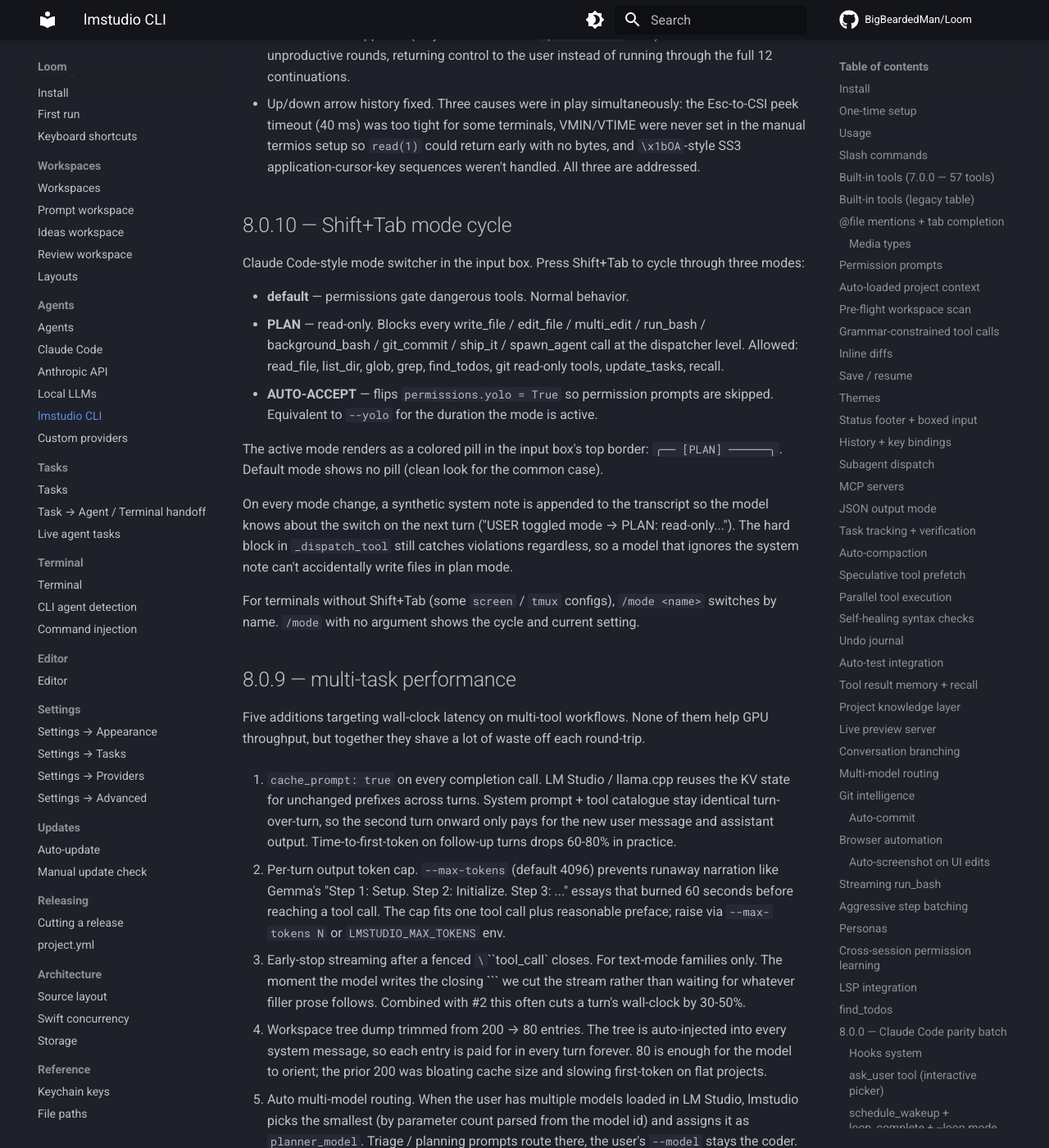
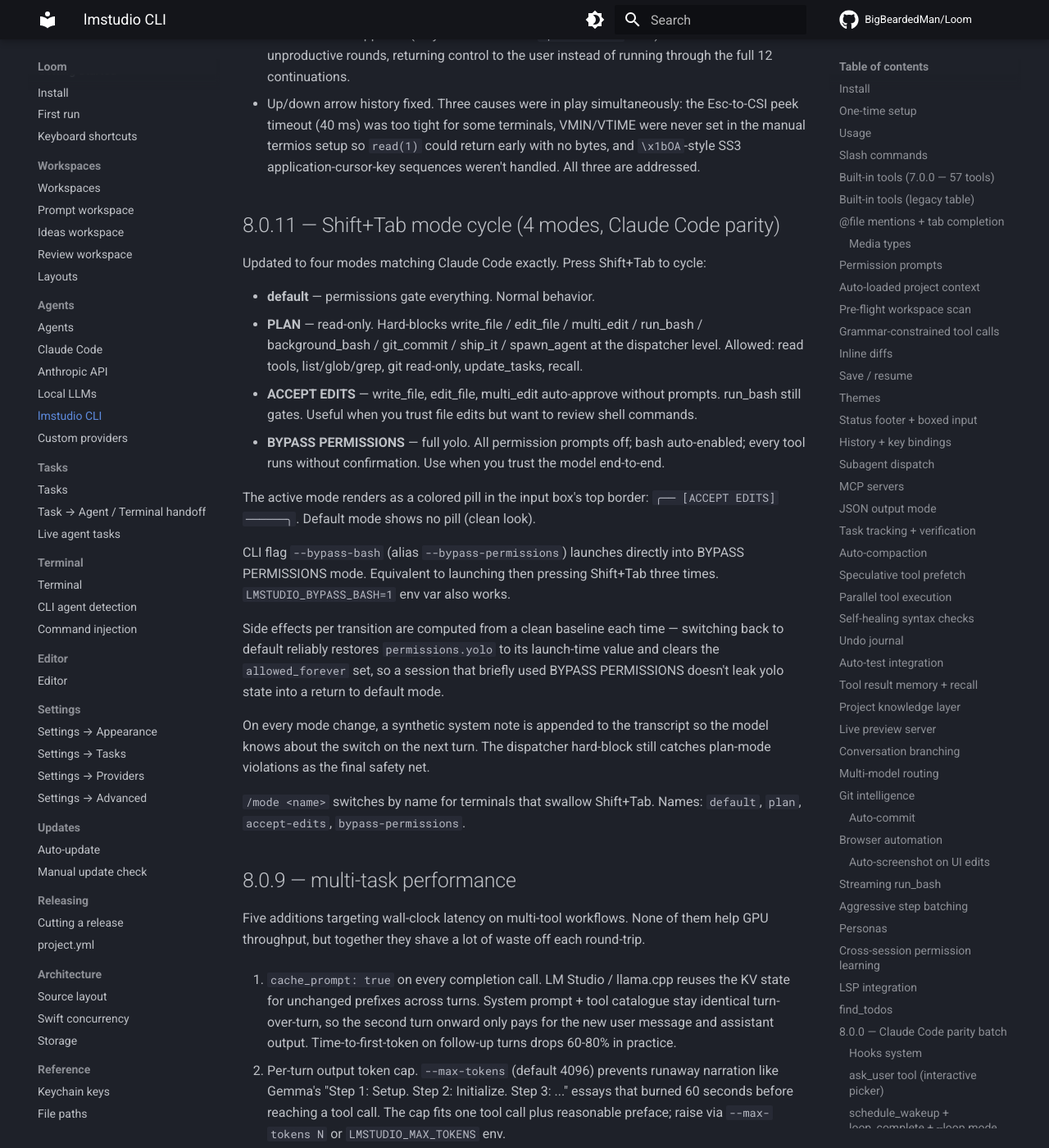
Before and after one commit to BigBeardedMan/Loom, an MkDocs documentation site: the page built from docs/agents/lmstudio-cli.md, in a window 1280 px wide and 1400 px high, scrolled down 23590 px. Shown: the whole window at 82% size. Built offline with MkDocs 1.6.1 and Material for MkDocs 9.7.7, drawn with Linux system fonts in a browser that asks for light colours; comment, search, counter and statistics services are not loaded.

Commit message:
lmstudio 8.0.11: 4-mode cycle (default / PLAN / ACCEPT EDITS / BYPASS PERMISSIONS)
Match Claude Code mode parity exactly. AUTO-ACCEPT was doing two
distinct jobs (auto-approve writes vs full yolo); split into:

- ACCEPT EDITS: write_file / edit_file / multi_edit auto-approve.
  Bash still gates. Useful when file edits are trusted but you
  want to review shell commands.
- BYPASS PERMISSIONS: full yolo, bash on, no prompts. Use only
  when trusting the model end-to-end.

Also:
- New --bypass-bash / --bypass-permissions CLI flag launches
  directly into BYPASS PERMISSIONS mode. LMSTUDIO_BYPASS_BASH=1
  env var equivalent.
- New set_mode(name) method for /mode and the flag (jumps directly
  to a target mode rather than cycling).
- _apply_mode resets the permission baseline before layering on
  the new mode's effects, so cycling back to default reliably
  clears state from ACCEPT EDITS / BYPASS PERMISSIONS.

Co-Authored-By: Claude Opus 4.7 <noreply@anthropic.com>

```diff
--- a/docs/agents/lmstudio-cli.md
+++ b/docs/agents/lmstudio-cli.md
@@ -651,19 +651,24 @@ General-purpose 3B–4B models will usually skip `update_tasks` or call it once
 - Zero-progress orchestrator guard. The continuation loop tracks consecutive turns where no real tool work happened (only narration + bare `update_tasks` calls) and breaks out after 2 unproductive rounds, returning control to the user instead of running through the full 12 continuations.
 - Up/down arrow history fixed. Three causes were in play simultaneously: the Esc-to-CSI peek timeout (40 ms) was too tight for some terminals, VMIN/VTIME were never set in the manual termios setup so `read(1)` could return early with no bytes, and `\x1bOA`-style SS3 application-cursor-key sequences weren't handled. All three are addressed.
 
-## 8.0.10 — Shift+Tab mode cycle
+## 8.0.11 — Shift+Tab mode cycle (4 modes, Claude Code parity)
 
-Claude Code-style mode switcher in the input box. Press Shift+Tab to cycle through three modes:
+Updated to four modes matching Claude Code exactly. Press Shift+Tab to cycle:
 
-- **default** — permissions gate dangerous tools. Normal behavior.
-- **PLAN** — read-only. Blocks every write_file / edit_file / multi_edit / run_bash / background_bash / git_commit / ship_it / spawn_agent call at the dispatcher level. Allowed: read_file, list_dir, glob, grep, find_todos, git read-only tools, update_tasks, recall.
-- **AUTO-ACCEPT** — flips `permissions.yolo = True` so permission prompts are skipped. Equivalent to `--yolo` for the duration the mode is active.
+- **default** — permissions gate everything. Normal behavior.
+- **PLAN** — read-only. Hard-blocks write_file / edit_file / multi_edit / run_bash / background_bash / git_commit / ship_it / spawn_agent at the dispatcher level. Allowed: read tools, list/glob/grep, git read-only, update_tasks, recall.
+- **ACCEPT EDITS** — write_file, edit_file, multi_edit auto-approve without prompts. run_bash still gates. Useful when you trust file edits but want to review shell commands.
+- **BYPASS PERMISSIONS** — full yolo. All permission prompts off; bash auto-enabled; every tool runs without confirmation. Use when you trust the model end-to-end.
 
-The active mode renders as a colored pill in the input box's top border: `╭── [PLAN] ──────╮`. Default mode shows no pill (clean look for the common case).
+The active mode renders as a colored pill in the input box's top border: `╭── [ACCEPT EDITS] ──────╮`. Default mode shows no pill (clean look).
 
-On every mode change, a synthetic system note is appended to the transcript so the model knows about the switch on the next turn ("USER toggled mode → PLAN: read-only..."). The hard block in `_dispatch_tool` still catches violations regardless, so a model that ignores the system note can't accidentally write files in plan mode.
+CLI flag `--bypass-bash` (alias `--bypass-permissions`) launches directly into BYPASS PERMISSIONS mode. Equivalent to launching then pressing Shift+Tab three times. `LMSTUDIO_BYPASS_BASH=1` env var also works.
 
-For terminals without Shift+Tab (some `screen` / `tmux` configs), `/mode <name>` switches by name. `/mode` with no argument shows the cycle and current setting.
+Side effects per transition are computed from a clean baseline each time — switching back to default reliably restores `permissions.yolo` to its launch-time value and clears the `allowed_forever` set, so a session that briefly used BYPASS PERMISSIONS doesn't leak yolo state into a return to default mode.
+
+On every mode change, a synthetic system note is appended to the transcript so the model knows about the switch on the next turn. The dispatcher hard-block still catches plan-mode violations as the final safety net.
+
+`/mode <name>` switches by name for terminals that swallow Shift+Tab. Names: `default`, `plan`, `accept-edits`, `bypass-permissions`.
 
 ## 8.0.9 — multi-task performance
 
--- a/project.yml
+++ b/project.yml
@@ -15,7 +15,7 @@ settings:
     # release, so the pill never shows a code lower than what's on main.
     # Bump this manually before each testing release; release-testing.sh
     # reads it back out and tags the GitHub pre-release `testing-<version>`.
-    MARKETING_VERSION: "8.0.10"
+    MARKETING_VERSION: "8.0.11"
     CURRENT_PROJECT_VERSION: "1"
     CODE_SIGN_STYLE: Manual
     CODE_SIGN_IDENTITY: "Loom Local Codesign"
```
Also changed, not shown: 1 other file.
